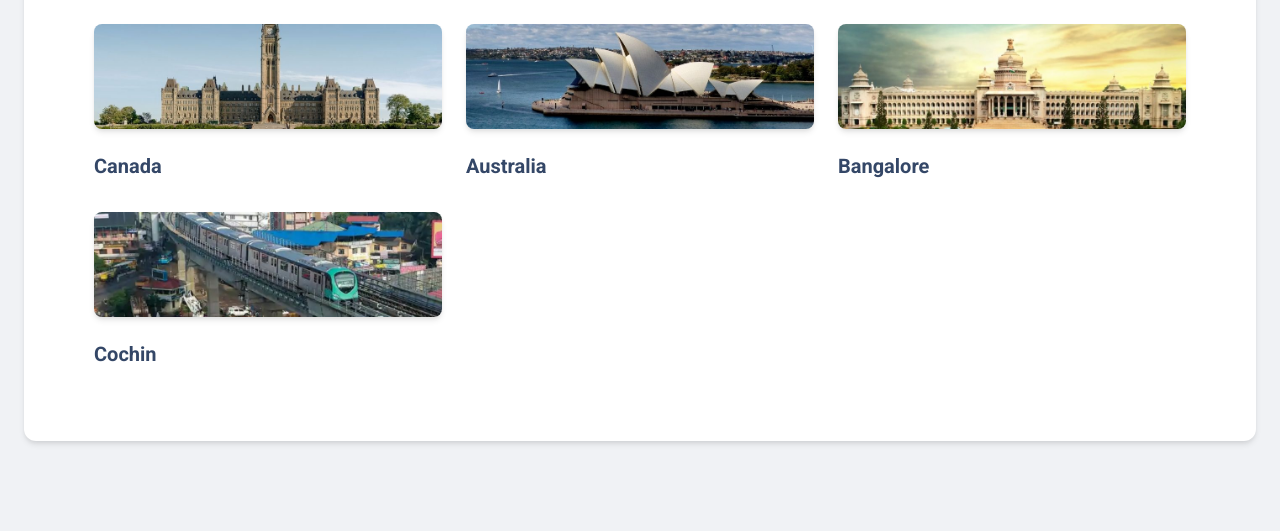
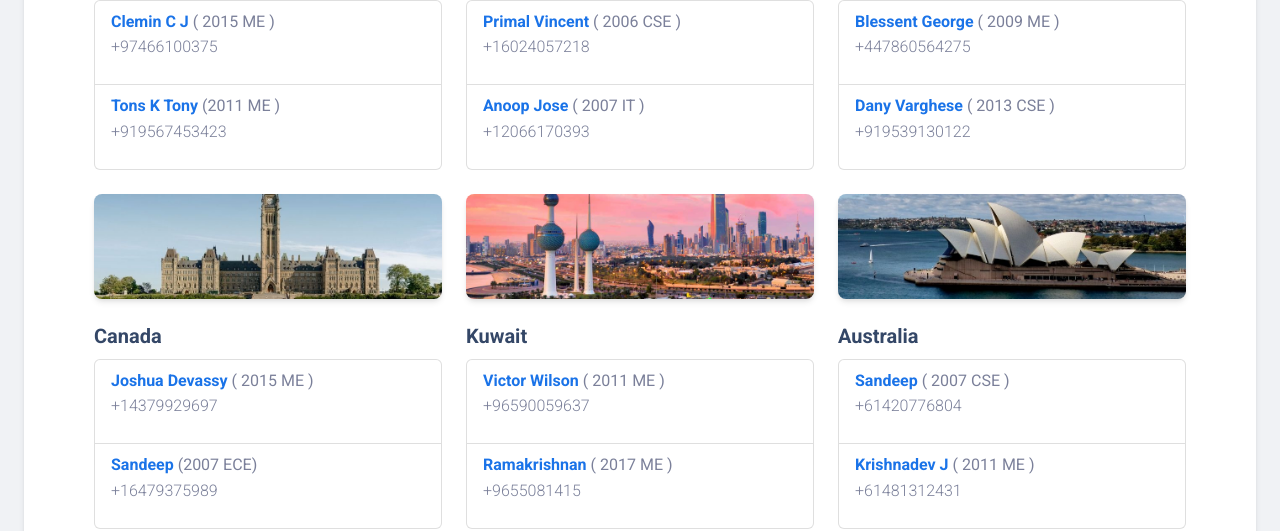
Before and after one commit to Alumni-JECC/alumni-jecc, a plain HTML site: page chapters.html in a window 1280 px wide. Shown: the part 806-1337 px from the top of the page. Drawn offline with Linux system fonts and the light colour scheme.

Commit message:
Updated chapters

```diff
--- a/chapters.html
+++ b/chapters.html
@@ -67,7 +67,8 @@
             <div class="collapse navbar-collapse pt-3 pb-2 py-lg-0 w-100" id="navigation">
               <ul class="navbar-nav navbar-nav-hover ms-auto">
                 <li class="nav-item mx-2">
-                  <a class="nav-link ps-2 d-flex cursor-pointer align-items-center" id="chapters" href="./chapters.html">
+                  <a class="nav-link ps-2 d-flex cursor-pointer align-items-center" id="chapters"
+                    href="./chapters.html">
                     Chapters
                   </a>
                 </li>
@@ -176,13 +177,32 @@
             <div class="card card-plain">
               <div class="card-header p-0 position-relative">
                 <a class="d-block blur-shadow-image">
-                      <img src="./assets/img/chapters/qatar.jpg" alt="img-blur-shadow" class="img-fluid shadow border-radius-lg" loading="lazy">
+                  <img src="./assets/img/chapters/qatar.jpg" alt="img-blur-shadow"
+                    class="img-fluid shadow border-radius-lg" loading="lazy">
                 </a>
               </div>
               <div class="card-body px-0">
                 <h5 class="text-dark font-weight-bold">
                   Qatar
                 </h5>
+                <ol class="list-group">
+                  <li class="list-group-item">
+                    <b class="text-info">
+                      Clemin C J
+                    </b> ( 2015 ME )
+                    <p>
+                      +97466100375
+                    </p>
+                  </li>
+                  <li class="list-group-item">
+                    <b class="text-info">
+                      Tons K Tony
+                    </b> (2011 ME )
+                    <p>
+                      +919567453423
+                    </p>
+                  </li>
+                </ol>
               </div>
             </div>
           </div>
@@ -193,13 +213,32 @@
             <div class="card card-plain">
               <div class="card-header p-0 position-relative">
                 <a class="d-block blur-shadow-image">
-                      <img src="./assets/img/chapters/usa.jpg" alt="img-blur-shadow" class="img-fluid shadow border-radius-lg" loading="lazy">
+                  <img src="./assets/img/chapters/usa.jpg" alt="img-blur-shadow"
+                    class="img-fluid shadow border-radius-lg" loading="lazy">
                 </a>
               </div>
               <div class="card-body px-0">
                 <h5 class="text-dark font-weight-bold">
                   USA
                 </h5>
+                <ol class="list-group">
+                  <li class="list-group-item">
+                    <b class="text-info">
+                      Primal Vincent
+                    </b> ( 2006 CSE )
+                    <p>
+                      +16024057218
+                    </p>
+                  </li>
+                  <li class="list-group-item">
+                    <b class="text-info">
+                      Anoop Jose
+                    </b> ( 2007 IT )
+                    <p>
+                      +12066170393
+                    </p>
+                  </li>
+                </ol>
               </div>
             </div>
           </div>
@@ -208,13 +247,32 @@
             <div class="card card-plain">
               <div class="card-header p-0 position-relative">
                 <a class="d-block blur-shadow-image">
-                      <img src="./assets/img/chapters/uk.jpg" alt="img-blur-shadow" class="img-fluid shadow border-radius-lg" loading="lazy">
+                  <img src="./assets/img/chapters/uk.jpg" alt="img-blur-shadow"
+                    class="img-fluid shadow border-radius-lg" loading="lazy">
                 </a>
               </div>
               <div class="card-body px-0">
                 <h5 class="text-dark font-weight-bold">
                   UK
                 </h5>
+                <ol class="list-group">
+                  <li class="list-group-item">
+                    <b class="text-info">
+                      Blessent George
+                    </b> ( 2009 ME )
+                    <p>
+                      +447860564275
+                    </p>
+                  </li>
+                  <li class="list-group-item">
+                    <b class="text-info">
+                      Dany Varghese
+                    </b> ( 2013 CSE )
+                    <p>
+                      +919539130122
+                    </p>
+                  </li>
+                </ol>
               </div>
             </div>
           </div>
@@ -223,13 +281,32 @@
             <div class="card card-plain">
               <div class="card-header p-0 position-relative">
                 <a class="d-block blur-shadow-image">
-                      <img src="./assets/img/chapters/canada.jpg" alt="img-blur-shadow" class="img-fluid shadow border-radius-lg" loading="lazy">
+                  <img src="./assets/img/chapters/canada.jpg" alt="img-blur-shadow"
+                    class="img-fluid shadow border-radius-lg" loading="lazy">
                 </a>
               </div>
               <div class="card-body px-0">
                 <h5 class="text-dark font-weight-bold">
                   Canada
                 </h5>
+                <ol class="list-group">
+                  <li class="list-group-item">
+                    <b class="text-info">
+                      Joshua Devassy
+                    </b> ( 2015 ME )
+                    <p>
+                      +14379929697
+                    </p>
+                  </li>
+                  <li class="list-group-item">
+                    <b class="text-info">
+                      Sandeep
+                    </b> (2007 ECE)
+                    <p>
+                      +16479375989
+                    </p>
+                  </li>
+                </ol>
               </div>
             </div>
           </div>
@@ -238,13 +315,32 @@
             <div class="card card-plain">
               <div class="card-header p-0 position-relative">
                 <a class="d-block blur-shadow-image">
-                      <img src="./assets/img/chapters/australia.jpg" alt="img-blur-shadow" class="img-fluid shadow border-radius-lg" loading="lazy">
+                  <img src="./assets/img/chapters/kuwait.jpg" alt="img-blur-shadow"
+                    class="img-fluid shadow border-radius-lg" loading="lazy">
                 </a>
               </div>
               <div class="card-body px-0">
                 <h5 class="text-dark font-weight-bold">
-                      Australia
+                  Kuwait
                 </h5>
+                <ol class="list-group">
+                  <li class="list-group-item">
+                    <b class="text-info">
+                      Victor Wilson
+                    </b> ( 2011 ME )
+                    <p>
+                      +96590059637
+                    </p>
+                  </li>
+                  <li class="list-group-item">
+                    <b class="text-info">
+                      Ramakrishnan
+                    </b> ( 2017 ME )
+                    <p>
+                      +9655081415
+                    </p>
+                  </li>
+                </ol>
               </div>
             </div>
           </div>
@@ -253,13 +349,32 @@
             <div class="card card-plain">
               <div class="card-header p-0 position-relative">
                 <a class="d-block blur-shadow-image">
-                      <img src="./assets/img/chapters/banglore.jpg" alt="img-blur-shadow" class="img-fluid shadow border-radius-lg" loading="lazy">
+                  <img src="./assets/img/chapters/australia.jpg" alt="img-blur-shadow"
+                    class="img-fluid shadow border-radius-lg" loading="lazy">
                 </a>
               </div>
               <div class="card-body px-0">
                 <h5 class="text-dark font-weight-bold">
-                      Bangalore
+                  Australia
                 </h5>
+                <ol class="list-group">
+                  <li class="list-group-item">
+                    <b class="text-info">
+                      Sandeep
+                    </b> ( 2007 CSE )
+                    <p>
+                      +61420776804
+                    </p>
+                  </li>
+                  <li class="list-group-item">
+                    <b class="text-info">
+                      Krishnadev J
+                    </b> ( 2011 ME )
+                    <p>
+                      +61481312431
+                    </p>
+                  </li>
+                </ol>
               </div>
             </div>
           </div>
@@ -268,16 +383,36 @@
             <div class="card card-plain">
               <div class="card-header p-0 position-relative">
                 <a class="d-block blur-shadow-image">
-                      <img src="./assets/img/chapters/cochin.jpg" alt="img-blur-shadow" class="img-fluid shadow border-radius-lg" loading="lazy">
+                  <img src="./assets/img/chapters/banglore.jpg" alt="img-blur-shadow"
+                    class="img-fluid shadow border-radius-lg" loading="lazy">
                 </a>
               </div>
               <div class="card-body px-0">
                 <h5 class="text-dark font-weight-bold">
-                      Cochin
+                  Bangalore
                 </h5>
+                <ol class="list-group">
+                  <li class="list-group-item">
+                    <b class="text-info">
+                      Felix Peter
+                    </b> ( 2011 AEI )
+                    <p>
+                      +919061649216
+                    </p>
+                  </li>
+                  <li class="list-group-item">
+                    <b class="text-info">
+                      Jovis
+                    </b> ( 2017 CSE )
+                    <p>
+                      +919895975899
+                    </p>
+                  </li>
+                </ol>
               </div>
             </div>
           </div>
+
         </div>
     </section>
 
```
Also changed, not shown: assets/img/chapters/kuwait.jpg (added). Lines whose indentation alone changed are shown as unchanged.
